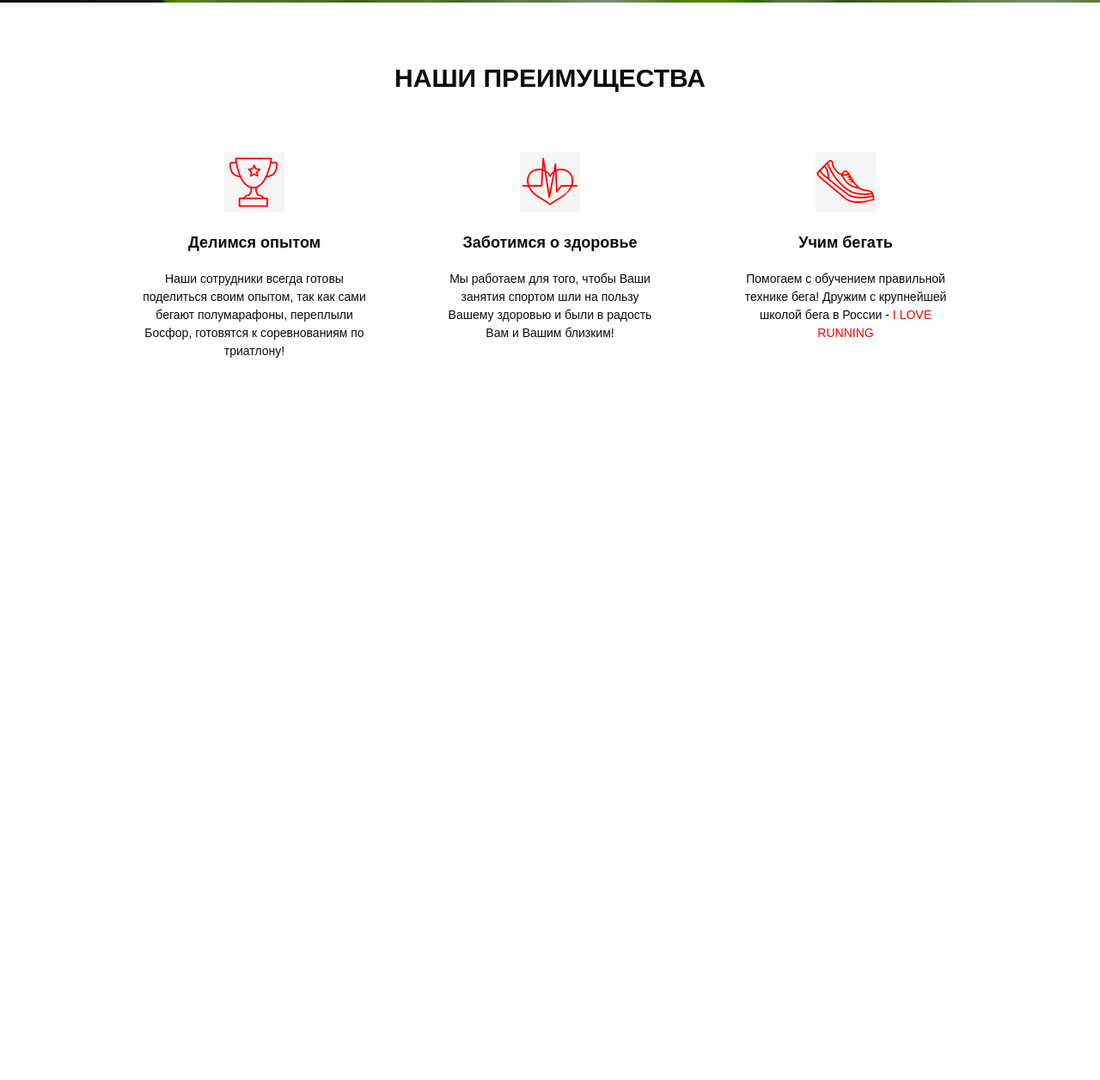
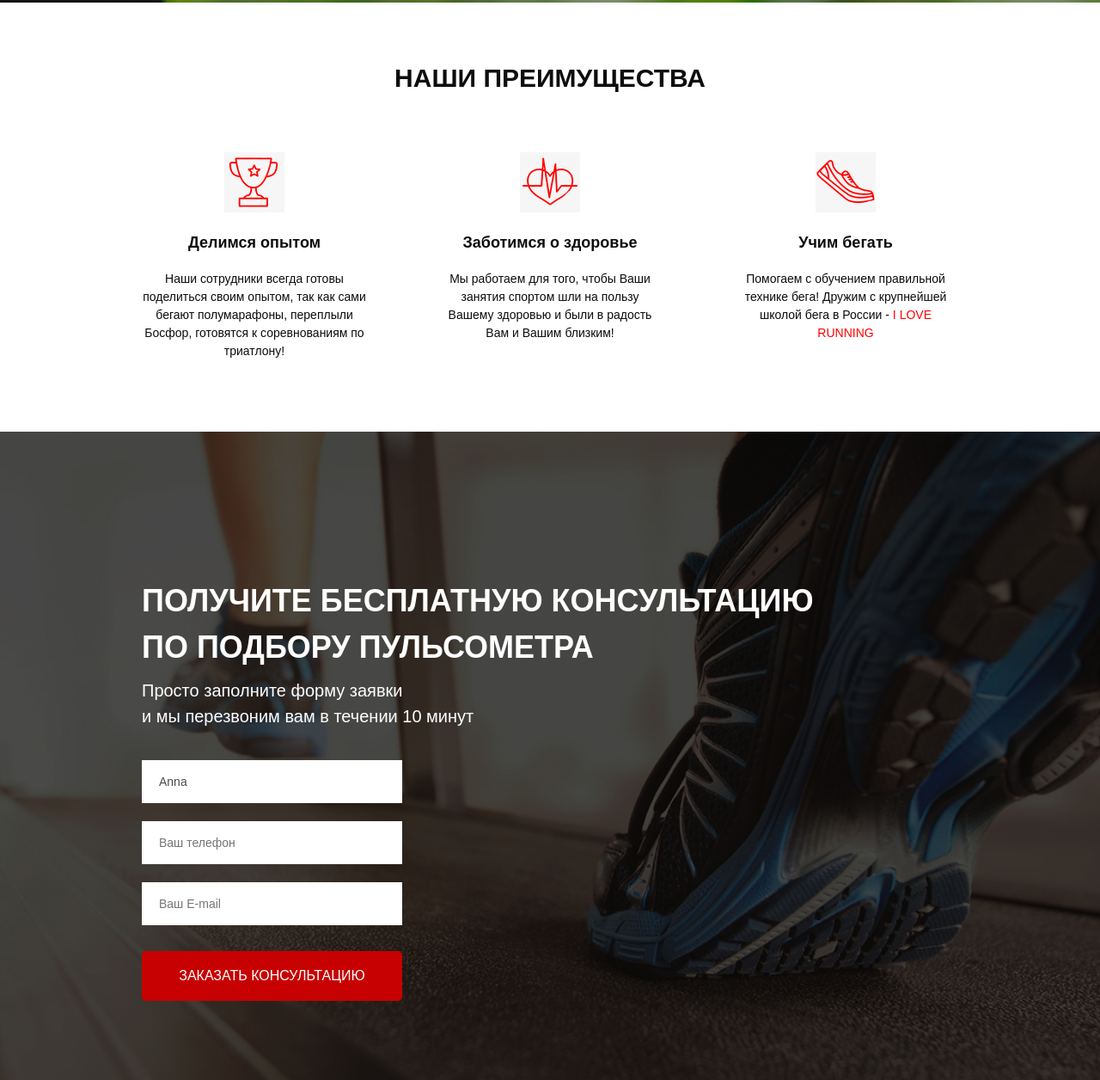
Before and after one commit to Khausta/pulsometer, a website: page src/index.html in a window 1280 px wide. Shown: the part 699-1955 px from the top of the page at 86% size. Before the commit the page ends 1201 px from the top, so only its background shows below. Drawn offline with Linux system fonts and the light colour scheme; a web font is replaced by a local one.

Commit message:
Section Consultation with forms was added

```diff
--- a/src/index.html
+++ b/src/index.html
@@ -60,9 +60,9 @@
     <div class="benefits">
         <div class="container">
             <div class="benefits__wrapper">
-                <h3 class="benefits__header">
+                <h2 class="title">
                     НАШИ ПРЕИМУЩЕСТВА
-                </h3>
+                </h2>
                 <div class="benefits__icons">
                     <div class="benefits__icon"><img src="icons/benefits_icon_1.png" alt="cup">
                         <h4 class="benefits__subheader">Делимся опытом</h4>
@@ -81,5 +81,30 @@
             </div>
         </div>
     </div>
+    <div class="consultation">
+        <div class="container">
+            <h2 class="title title_left">
+                Получите бесплатную консультацию<br>по подбору пульсометра
+            </h2>
+            <div class="consultation__desc">
+                Просто заполните форму заявки<br>и мы перезвоним вам в течении 10 минут
+            </div>
+            <form class="feed_form" action="#">
+                <!-- <label for="first">First input</label>
+                <input id="first" type="text"> первый способ использования лейбла с id-->
+                <!-- <label >First input
+                    <input type="text">
+                </label> второй способ-->
+                <input name="name" required placeholder="Ваше имя" value="Anna" type="text">
+                <input name="phone" required placeholder="Ваш телефон" type="number">
+                <input name="email" required placeholder="Ваш E-mail" type="email">
+
+                <!-- <input type="submit" value="ЗАКАЗАТЬ КОНСУЛЬТАЦИЮ"> -->
+                <button class="button button_submit">ЗАКАЗАТЬ КОНСУЛЬТАЦИЮ</button>
+                <!-- <input type="reset"> -->
+                <!-- <textarea name="" id="" cols="30" rows="10" placeholder="Введите дополнительную информацию" style="resize: none"></textarea>    дополнительное поле для ввода текста-->
+            </form>
+        </div>
+    </div>
 </body>
 </html>
--- a/src/sass/base/_media.scss
+++ b/src/sass/base/_media.scss
@@ -1,5 +1,7 @@
 @media (max-width: 767px) {
     .promo {
+        width: 100%;
+        background: url(../img/main_bg_mobile.jpg) center (center/cover) no-repeat;
         &__wrapper {
             margin-right: 33px;
         }
--- a/src/sass/blocks/_benefits.scss
+++ b/src/sass/blocks/_benefits.scss
@@ -2,14 +2,6 @@
     &__wrapper {
         display: flex;
         flex-direction: column;
-    }
-    &__header {
-        display: block;
-        text-align: center;
-        margin-top: 70px;
-        font-weight: 700;
-        font-size: 30px;
-        color: #0D0D0D;
     }
     &__icons {
         display: flex;
--- a/src/sass/blocks/_buttons.scss
+++ b/src/sass/blocks/_buttons.scss
@@ -15,4 +15,9 @@
         background: $main-color;
         font-size: 16px;
    }
+   &_submit {
+        width: 100%;
+        height: 58px;
+        font-size: 16px;
+   }
 }
--- /dev/null
+++ b/src/sass/blocks/_consultation.scss
@@ -0,0 +1,11 @@
+.consultation {
+    min-height: 680px;
+    padding: 100px 0 92px 0;
+    background: url(../img/bg_second.jpg) center (center/cover) no-repeat;
+    &__desc {
+        font-weight: 500;
+        font-size: 20px;
+        color: #FFFFFF;
+        line-height: 30px;
+    }
+}
--- /dev/null
+++ b/src/sass/blocks/_forms.scss
@@ -0,0 +1,20 @@
+.feed_form {
+    margin-top: 36px;
+    display: flex;
+    flex-direction: column;
+    width: 303px;
+    input {
+        height: 50px;
+        background: #FFFFFF;
+        margin-bottom: 21px;
+        border: none;
+        padding: 0 20px;
+        font-weight: 400;
+        font-size: 14px;
+        line-height: 66px;
+        color: #4B4B4B;
+        &:nth-child(3) {
+            margin-bottom: 30px;
+        }
+    }
+}
--- /dev/null
+++ b/src/sass/blocks/_titles.scss
@@ -0,0 +1,15 @@
+.title {
+    display: block;
+    text-align: center;
+    margin-top: 70px;
+    font-weight: 700;
+    font-size: 30px;
+    color: #0D0D0D;
+    text-transform: uppercase;
+    &_left {
+    font-size: 36px;
+    color: #FFFFFF;
+    text-align: left;
+    line-height: 54px;
+    }
+}
--- a/src/sass/style.scss
+++ b/src/sass/style.scss
@@ -10,4 +10,7 @@
 @import "blocks/header";
 @import 'blocks/buttons';
 @import 'blocks/benefits';
+@import 'blocks/titles';
 @import 'base/media';
+@import 'blocks/consultation';
+@import 'blocks/_forms';
```
Also changed, not shown: src/css/style.min.css, src/img/main_bg_mobile.jpg (added).
